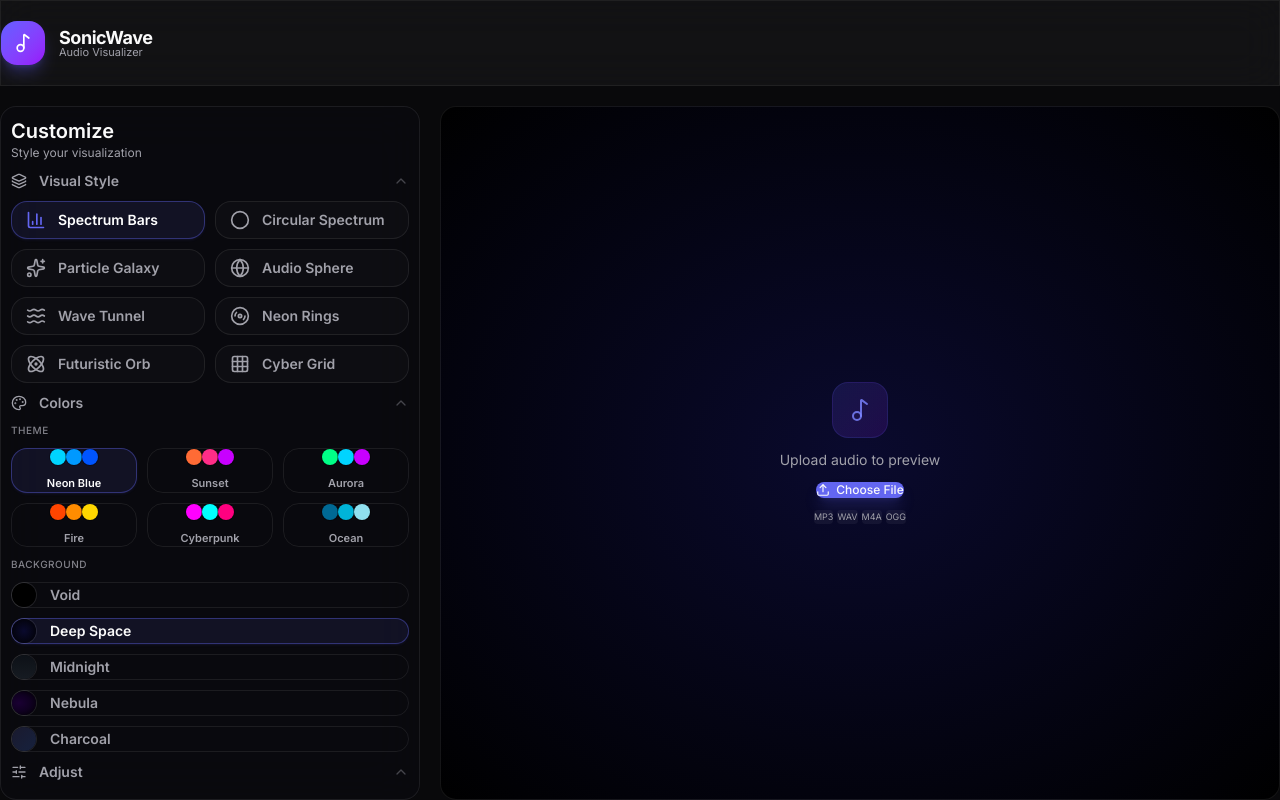
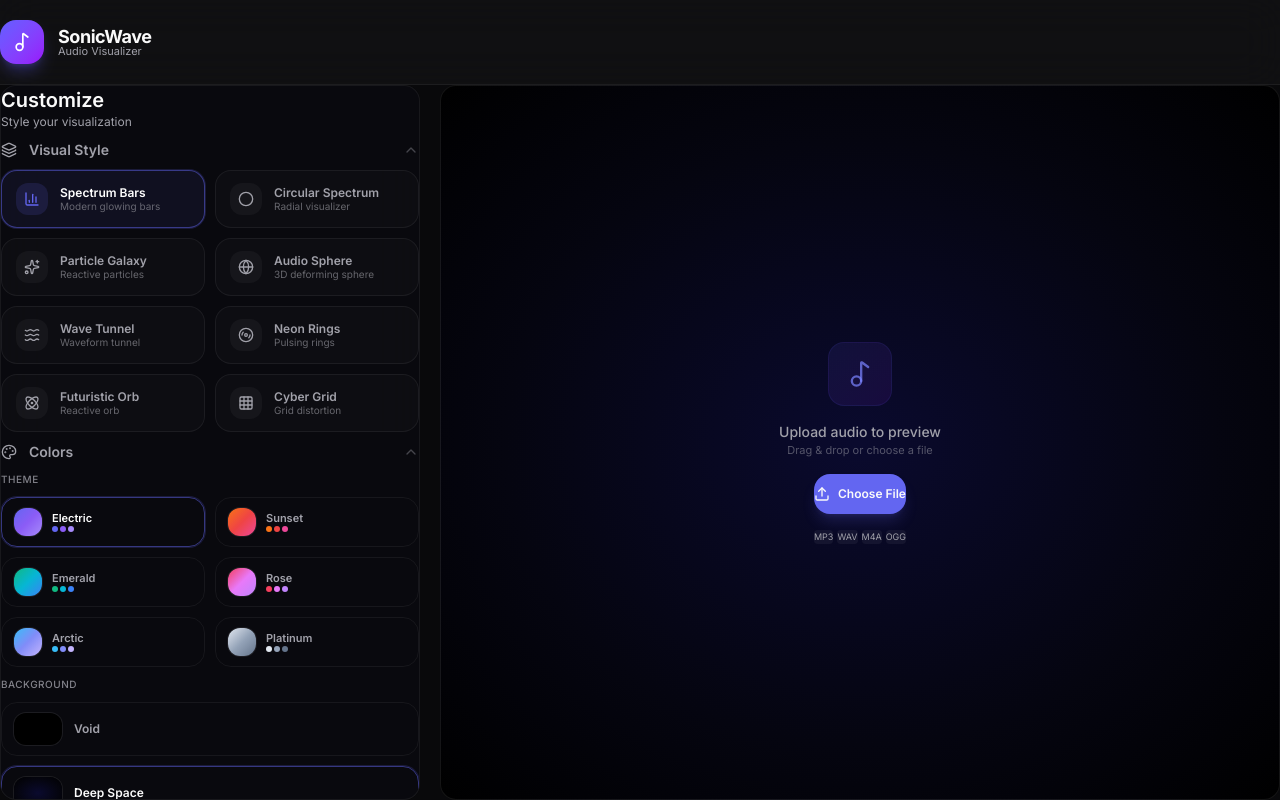
Before and after one commit to sam-eer31/Audio_Visualizer, a React (Vite) app: page / in a window 1280 px wide. Built offline with nearby package versions, Linux system fonts and the light colour scheme.

Commit message:
Premium UI overhaul: refined palettes, redesigned pickers, polished styling

```diff
--- a/src/components/preview/PreviewBox.tsx
+++ b/src/components/preview/PreviewBox.tsx
@@ -82,16 +82,19 @@ function EmptyUploadBox() {
   const fileRef = useRef<HTMLInputElement>(null)
 
   return (
-    <div className="h-full flex flex-col items-center justify-center gap-3 p-6">
-      <div className="h-14 w-14 rounded-2xl bg-gradient-to-br from-indigo-500/15 to-purple-600/15 border border-indigo-500/15 flex items-center justify-center">
-        <Music2 className="h-6 w-6 text-indigo-400/80" />
+    <div className="h-full flex flex-col items-center justify-center gap-4 p-8">
+      <div className="h-16 w-16 rounded-2xl bg-gradient-to-br from-indigo-500/10 to-purple-600/10 border border-indigo-500/10 flex items-center justify-center">
+        <Music2 className="h-7 w-7 text-indigo-400/70" />
       </div>
-      <p className="text-sm text-muted-foreground text-center">Upload audio to preview</p>
+      <div className="text-center">
+        <p className="text-sm font-medium text-muted-foreground">Upload audio to preview</p>
+        <p className="text-[11px] text-muted-foreground/50 mt-1">Drag & drop or choose a file</p>
+      </div>
       <button
         onClick={() => fileRef.current?.click()}
-        className="px-5 py-2 rounded-xl bg-primary text-primary-foreground text-xs font-medium flex items-center gap-1.5 shadow-lg shadow-primary/25 hover:shadow-primary/40 transition-all active:scale-[0.97]"
+        className="h-10 px-6 rounded-xl bg-primary text-primary-foreground text-[12px] font-semibold flex items-center gap-2 shadow-lg shadow-primary/20 hover:shadow-primary/30 transition-all active:scale-[0.97]"
       >
-        <Upload className="h-3.5 w-3.5" />
+        <Upload className="h-4 w-4" />
         Choose File
       </button>
       <input
--- a/src/components/settings/SettingsPanel.tsx
+++ b/src/components/settings/SettingsPanel.tsx
@@ -80,15 +80,23 @@ function ModeGrid() {
             key={m.id}
             onClick={() => setMode(m.id)}
             className={cn(
-              'flex items-center gap-3 rounded-xl border text-left transition-all duration-150 w-full',
+              'flex items-center rounded-xl border text-left transition-all duration-200 w-full',
               active
-                ? 'border-primary/40 bg-primary/10 text-white shadow-sm shadow-primary/10'
-                : 'border-white/[0.08] hover:border-white/15 bg-white/[0.02] text-muted-foreground hover:text-foreground hover:bg-white/[0.04]'
+                ? 'border-primary/50 bg-primary/[0.08] text-white ring-1 ring-primary/20'
+                : 'border-white/[0.06] hover:border-white/[0.12] bg-white/[0.02] text-muted-foreground hover:text-foreground hover:bg-white/[0.04]'
             )}
-            style={{ paddingTop: '8px', paddingBottom: '8px', paddingLeft: '14px', paddingRight: '14px' }}
+            style={{ padding: '12px 14px', gap: '12px' }}
           >
-            <Icon className={cn('h-5 w-5 shrink-0', active ? 'text-primary' : '')} />
-            <span className="text-sm font-semibold leading-tight">{m.name}</span>
+            <div className={cn(
+              'h-8 w-8 rounded-lg flex items-center justify-center shrink-0 transition-colors',
+              active ? 'bg-primary/15 text-primary' : 'bg-white/[0.04] text-muted-foreground'
+            )}>
+              <Icon className="h-4 w-4" />
+            </div>
+            <div className="flex flex-col min-w-0">
+              <span className="text-[12px] font-semibold leading-tight truncate">{m.name}</span>
+              <span className="text-[10px] text-muted-foreground/60 leading-tight mt-0.5 truncate">{m.description}</span>
+            </div>
           </button>
         )
       })}
@@ -101,28 +109,39 @@ function ColorSection() {
   return (
     <div>
       <p className="text-[10px] text-muted-foreground/80 uppercase tracking-wider font-medium" style={{ marginBottom: '10px' }}>Theme</p>
-      <div className="grid grid-cols-3 gap-2.5">
+      <div className="grid grid-cols-2 gap-2.5">
         {COLOR_PRESETS.map((p) => {
           const active = colorPreset === p.id
+          const gradient = `linear-gradient(135deg, ${p.colors[0]} 0%, ${p.colors[1]} 50%, ${p.colors[2]} 100%)`
           return (
             <button
               key={p.id}
               onClick={() => setColorPreset(p.id)}
               className={cn(
-                'flex flex-col items-center gap-2.5 py-3.5 px-2 rounded-xl border transition-all w-full',
+                'flex items-center rounded-xl border transition-all duration-200 w-full text-left',
                 active
-                  ? 'border-primary/40 bg-primary/10 shadow-sm shadow-primary/10'
-                  : 'border-white/[0.08] hover:border-white/15 hover:bg-white/[0.03]'
+                  ? 'border-primary/50 ring-1 ring-primary/20'
+                  : 'border-white/[0.06] hover:border-white/[0.12]'
               )}
+              style={{ padding: '10px 12px', gap: '10px' }}
             >
-              <div className="flex -space-x-1">
-                {p.colors.slice(0, 3).map((c, i) => (
-                  <div key={i} className="h-4 w-4 rounded-full ring-1 ring-black/30" style={{ backgroundColor: c }} />
-                ))}
+              <div
+                className="h-7 w-7 rounded-lg shrink-0 ring-1 ring-white/[0.08]"
+                style={{ background: gradient }}
+              />
+              <div className="flex flex-col min-w-0">
+                <span className={cn(
+                  'text-[11px] font-semibold leading-tight truncate',
+                  active ? 'text-foreground' : 'text-muted-foreground'
+                )}>
+                  {p.name}
+                </span>
+                <div className="flex gap-0.5 mt-1">
+                  {p.colors.map((c, i) => (
+                    <div key={i} className="h-1.5 w-1.5 rounded-full" style={{ backgroundColor: c }} />
+                  ))}
+                </div>
               </div>
-              <span className={cn('text-[11px] font-semibold', active ? 'text-foreground' : 'text-muted-foreground')}>
-                {p.name}
-              </span>
             </button>
           )
         })}
@@ -134,7 +153,7 @@ function ColorSection() {
 function BackgroundSection() {
   const { backgroundPreset, setBackgroundPreset } = useVisualizerStore()
   return (
-    <div className="grid grid-cols-1 gap-2.5">
+    <div className="flex flex-col gap-2.5">
       {BACKGROUND_PRESETS.map((p) => {
         const active = backgroundPreset === p.id
         return (
@@ -142,17 +161,21 @@ function BackgroundSection() {
             key={p.id}
             onClick={() => setBackgroundPreset(p.id)}
             className={cn(
-              'flex items-center gap-3.5 px-4 py-3 rounded-xl border transition-all w-full text-left',
+              'flex items-center rounded-xl border transition-all duration-200 w-full text-left',
               active
-                ? 'border-primary/40 bg-primary/10 shadow-sm shadow-primary/10'
-                : 'border-white/[0.08] hover:border-white/15 hover:bg-white/[0.03]'
+                ? 'border-primary/50 ring-1 ring-primary/20'
+                : 'border-white/[0.06] hover:border-white/[0.12]'
             )}
+            style={{ padding: '10px 12px', gap: '12px' }}
           >
             <div
-              className="h-6 w-6 rounded-lg ring-1 ring-white/10 shrink-0"
+              className="h-8 w-12 rounded-lg shrink-0 ring-1 ring-white/[0.08]"
               style={{ background: p.gradient || p.color }}
             />
-            <span className={cn('text-sm font-semibold', active ? 'text-foreground' : 'text-muted-foreground')}>
+            <span className={cn(
+              'text-[12px] font-semibold',
+              active ? 'text-foreground' : 'text-muted-foreground'
+            )}>
               {p.name}
             </span>
           </button>
@@ -209,9 +232,9 @@ function SliderRow({ label, value, min, max, step, onChange, display }: {
 }) {
   return (
     <div>
-      <div className="flex justify-between text-sm mb-1.5">
-        <span className="text-muted-foreground">{label}</span>
-        <span className="font-mono text-xs text-foreground/80 tabular-nums">{display}</span>
+      <div className="flex justify-between items-center mb-2">
+        <span className="text-[12px] text-muted-foreground font-medium">{label}</span>
+        <span className="text-[11px] font-mono text-foreground/60 tabular-nums bg-white/[0.04] px-2 py-0.5 rounded-md">{display}</span>
       </div>
       <input type="range" min={min} max={max} step={step} value={value}
         onChange={(e) => onChange(parseFloat(e.target.value))} className="w-full" />
--- a/src/index.css
+++ b/src/index.css
@@ -46,26 +46,24 @@ body {
 
 /* Glassmorphism */
 .glass {
-  background: rgba(10, 10, 15, 0.75);
+  background: rgba(10, 10, 15, 0.80);
   backdrop-filter: blur(24px) saturate(1.4);
-  padding: 10px;
   -webkit-backdrop-filter: blur(24px) saturate(1.4);
-  border: 1px solid rgba(255, 255, 255, 0.08);
+  border: 1px solid rgba(255, 255, 255, 0.06);
 }
 
 .glass-light {
-  background: rgba(255, 255, 255, 0.04);
+  background: rgba(255, 255, 255, 0.03);
   backdrop-filter: blur(20px);
   -webkit-backdrop-filter: blur(20px);
-  margin-bottom: 20px;
-  border: 1px solid rgba(255, 255, 255, 0.06);
+  border-bottom: 1px solid rgba(255, 255, 255, 0.05);
 }
 
 /* Scrollbar */
-::-webkit-scrollbar { width: 4px; }
+::-webkit-scrollbar { width: 3px; }
 ::-webkit-scrollbar-track { background: transparent; }
-::-webkit-scrollbar-thumb { background: rgba(255,255,255,0.12); border-radius: 2px; }
-::-webkit-scrollbar-thumb:hover { background: rgba(255,255,255,0.2); }
+::-webkit-scrollbar-thumb { background: rgba(255,255,255,0.08); border-radius: 4px; }
+::-webkit-scrollbar-thumb:hover { background: rgba(255,255,255,0.15); }
 
 /* Range sliders */
 input[type="range"] {
@@ -78,40 +76,41 @@ input[type="range"] {
 }
 
 input[type="range"]::-webkit-slider-runnable-track {
-  height: 4px;
+  height: 3px;
   border-radius: 2px;
-  background: rgba(255, 255, 255, 0.1);
+  background: rgba(255, 255, 255, 0.08);
 }
 
 input[type="range"]::-webkit-slider-thumb {
   -webkit-appearance: none;
-  width: 14px;
-  height: 14px;
+  width: 12px;
+  height: 12px;
   border-radius: 50%;
   background: var(--color-primary);
-  margin-top: -5px;
-  box-shadow: 0 0 8px rgba(99, 102, 241, 0.5);
-  transition: transform 0.15s;
+  margin-top: -4.5px;
+  box-shadow: 0 0 6px rgba(99, 102, 241, 0.4);
+  transition: transform 0.15s, box-shadow 0.15s;
 }
 
 input[type="range"]::-webkit-slider-thumb:hover {
-  transform: scale(1.2);
+  transform: scale(1.25);
+  box-shadow: 0 0 10px rgba(99, 102, 241, 0.6);
 }
 
 input[type="range"]::-moz-range-track {
-  height: 4px;
+  height: 3px;
   border-radius: 2px;
-  background: rgba(255, 255, 255, 0.1);
+  background: rgba(255, 255, 255, 0.08);
   border: none;
 }
 
 input[type="range"]::-moz-range-thumb {
-  width: 14px;
-  height: 14px;
+  width: 12px;
+  height: 12px;
   border-radius: 50%;
   background: var(--color-primary);
   border: none;
-  box-shadow: 0 0 8px rgba(99, 102, 241, 0.5);
+  box-shadow: 0 0 6px rgba(99, 102, 241, 0.4);
 }
 
 /* Seek slider - bigger track */
--- a/src/lib/constants.ts
+++ b/src/lib/constants.ts
@@ -29,20 +29,21 @@ export const VISUALIZATION_MODES: {
 ]
 
 export const COLOR_PRESETS: ColorPreset[] = [
-  { id: 'neon-blue', name: 'Neon Blue', colors: ['#00d4ff', '#0099ff', '#0055ff'] },
-  { id: 'sunset', name: 'Sunset', colors: ['#ff6b35', '#ff2d87', '#c800ff'] },
-  { id: 'aurora', name: 'Aurora', colors: ['#00ff87', '#00d4ff', '#c800ff'] },
-  { id: 'fire', name: 'Fire', colors: ['#ff4500', '#ff8c00', '#ffd700'] },
-  { id: 'cyberpunk', name: 'Cyberpunk', colors: ['#ff00ff', '#00ffff', '#ff0080'] },
-  { id: 'ocean', name: 'Ocean', colors: ['#006994', '#00b4d8', '#90e0ef'] },
+  { id: 'electric', name: 'Electric', colors: ['#6366f1', '#8b5cf6', '#a78bfa'] },
+  { id: 'sunset-gold', name: 'Sunset', colors: ['#f97316', '#ef4444', '#ec4899'] },
+  { id: 'emerald', name: 'Emerald', colors: ['#10b981', '#06b6d4', '#3b82f6'] },
+  { id: 'rose', name: 'Rose', colors: ['#f43f5e', '#e879f9', '#c084fc'] },
+  { id: 'arctic', name: 'Arctic', colors: ['#38bdf8', '#818cf8', '#c4b5fd'] },
+  { id: 'platinum', name: 'Platinum', colors: ['#e2e8f0', '#94a3b8', '#64748b'] },
 ]
 
 export const BACKGROUND_PRESETS: BackgroundPreset[] = [
   { id: 'void', name: 'Void', color: '#000000' },
-  { id: 'deep-space', name: 'Deep Space', color: '#0a0a1a', gradient: 'radial-gradient(ellipse at center, #0a0a2e 0%, #000000 100%)' },
+  { id: 'deep-space', name: 'Deep Space', color: '#050510', gradient: 'radial-gradient(ellipse at 50% 50%, #0a0a2e 0%, #050510 60%, #000000 100%)' },
   { id: 'midnight', name: 'Midnight', color: '#0d1117', gradient: 'linear-gradient(180deg, #0d1117 0%, #161b22 100%)' },
-  { id: 'nebula', name: 'Nebula', color: '#0f0020', gradient: 'radial-gradient(ellipse at 30% 50%, #1a0033 0%, #0f0020 50%, #000000 100%)' },
-  { id: 'charcoal', name: 'Charcoal', color: '#1a1a2e', gradient: 'linear-gradient(135deg, #1a1a2e 0%, #16213e 100%)' },
+  { id: 'nebula', name: 'Nebula', color: '#0a0015', gradient: 'radial-gradient(ellipse at 30% 40%, #1a0040 0%, #0a0015 50%, #000000 100%)' },
+  { id: 'obsidian', name: 'Obsidian', color: '#0c0c0c', gradient: 'linear-gradient(135deg, #0c0c0c 0%, #1a1a2e 50%, #0c0c0c 100%)' },
+  { id: 'slate', name: 'Slate', color: '#0f172a', gradient: 'linear-gradient(160deg, #0f172a 0%, #1e293b 100%)' },
 ]
 
 export const FFT_SIZES = [256, 512, 1024, 2048, 4096, 8192] as const
--- a/src/stores/visualizerStore.ts
+++ b/src/stores/visualizerStore.ts
@@ -23,7 +23,7 @@ interface VisualizerStore {
 
 export const useVisualizerStore = create<VisualizerStore>((set) => ({
   mode: 'spectrum-bars',
-  colorPreset: 'neon-blue',
+  colorPreset: 'electric',
   backgroundPreset: 'deep-space',
   sensitivity: 1.5,
   fftSize: 2048,
```
Also changed, not shown: src/components/export/ExportBar.tsx (+8 -8 lines).
